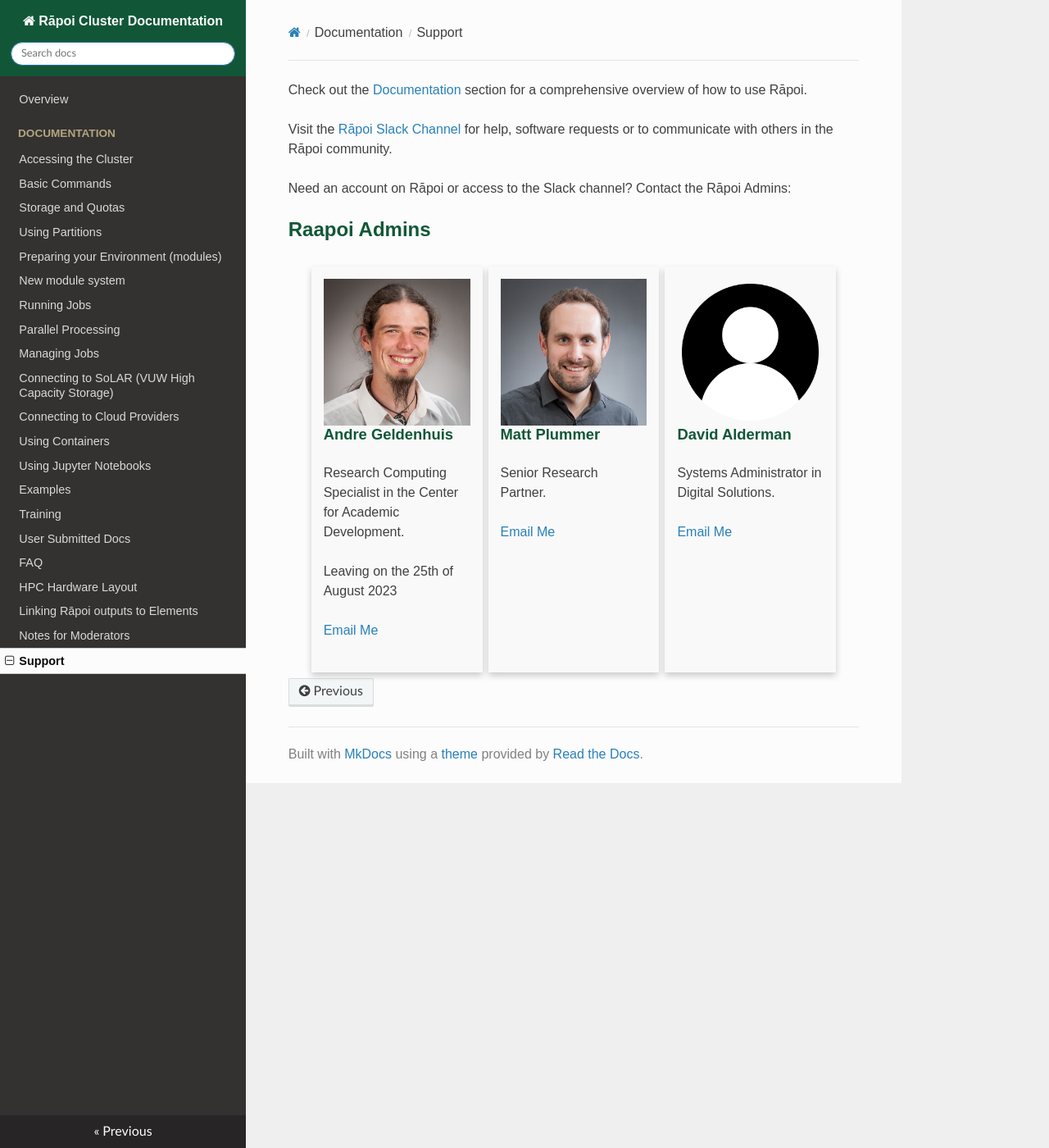
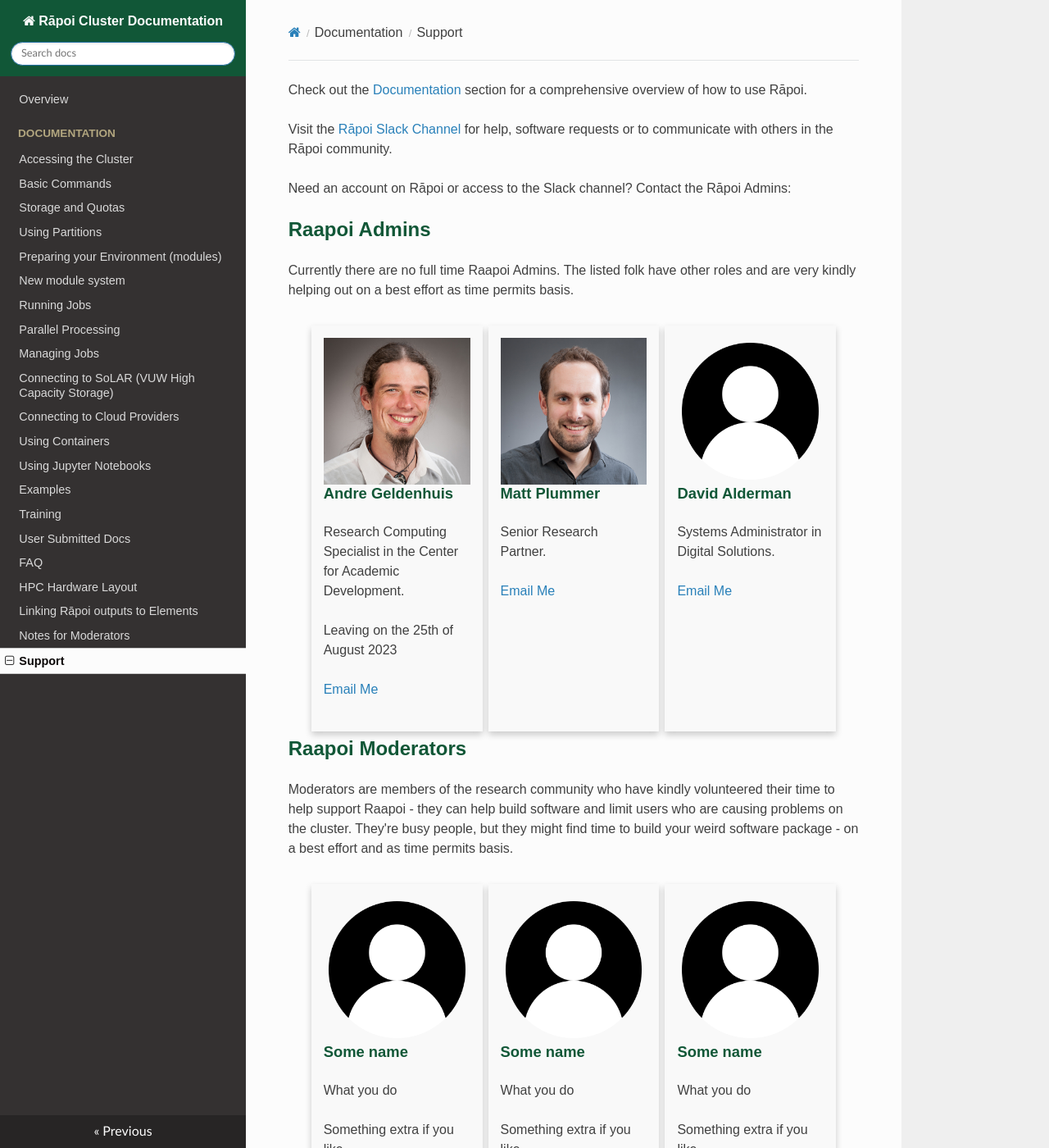
Before and after one commit to vuw-research-computing/raapoi-docs, an MkDocs documentation site: the page built from docs/support.md, in a window 1280 px wide and 1400 px high. Shown: the whole window at 82% size. Built offline with MkDocs 1.6.1, drawn with Linux system fonts in a browser that asks for light colours; nearby versions of some CDN libraries; some web fonts are replaced; some of the changed text lies outside the part shown.

Commit message:
Add some blank moderators

```diff
--- a/docs/support.md
+++ b/docs/support.md
@@ -6,6 +6,9 @@
 Need an account on Rāpoi or access to the Slack channel? Contact the Rāpoi Admins:
 
 ## Raapoi Admins
+
+Currently there are no full time Raapoi Admins. The listed folk have other roles and are very kindly helping out on a best effort as time permits basis.
+<p></p>
 
 <div class="card-container">
   <div class="card">
@@ -36,3 +39,45 @@
     </div>
   </div>
 </div>
+
+## Raapoi Moderators
+
+Moderators are members of the research community who have kindly volunteered their time to help support Raapoi - they can help build software and limit users who are causing problems on the cluster. They're busy people, but they might find time to build your weird software package - on a best effort and as time permits basis.
+
+<p></p>
+<div class="card-container">
+
+
+  <div class="card">
+    <img src=" ../img/blank_user.png" alt="Avatar" style="width:100%">
+    <div class="container">
+      <h4><b>Some name</b></h4>
+      <p>What you do</p>
+      <p>Something extra if you like</p>
+      <p><a href="email.address@vuw.ac.nz">Email Me</a>  </p>
+    </div>
+  </div>
+
+  <div class="card">
+    <img src=" ../img/blank_user.png" alt="Avatar" style="width:100%">
+    <div class="container">
+      <h4><b>Some name</b></h4>
+      <p>What you do</p>
+      <p>Something extra if you like</p>
+      <p><a href="email.address@vuw.ac.nz">Email Me</a>  </p>
+    </div>
+  </div>
+
+  <div class="card">
+    <img src=" ../img/blank_user.png" alt="Avatar" style="width:100%">
+    <div class="container">
+      <h4><b>Some name</b></h4>
+      <p>What you do</p>
+      <p>Something extra if you like</p>
+      <p><a href="email.address@vuw.ac.nz">Email Me</a>  </p>
+    </div>
+  </div>
+
+
+
+</div>
```
